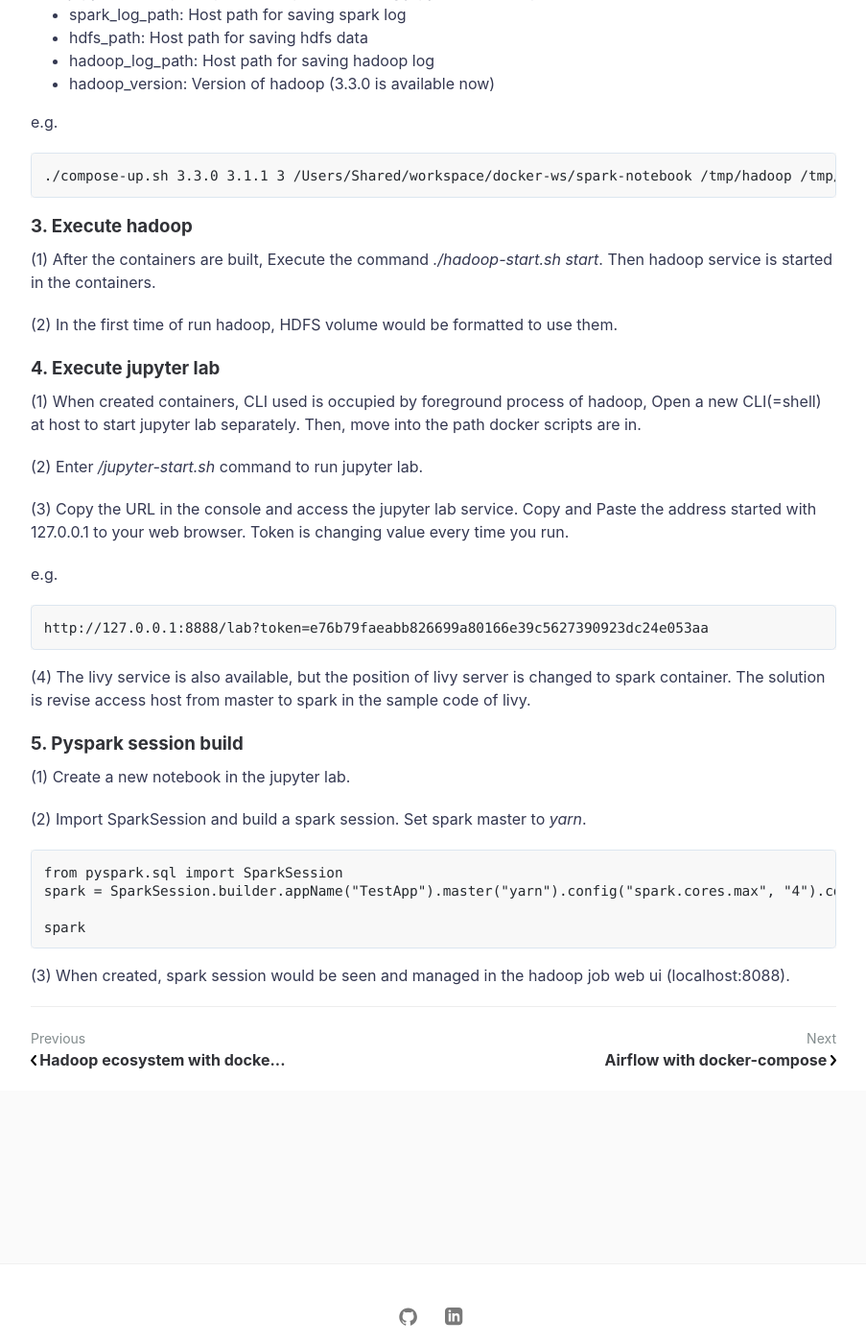
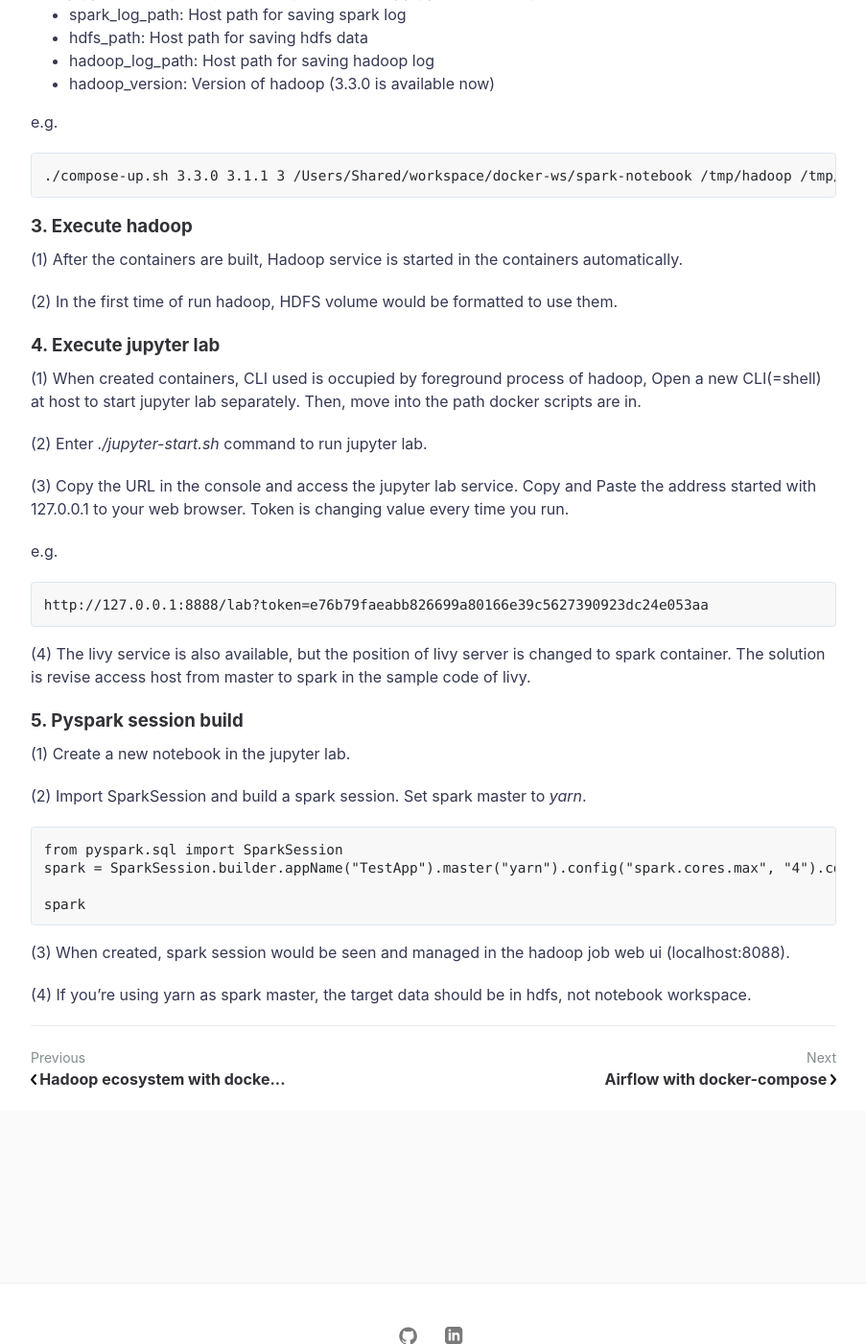
Before and after one commit to hjben/hjben.github.io, a Jekyll site: the page built from _posts/2021-05-26-spark-cluster.md, in a window 1280 px wide and 1400 px high, scrolled down 5604 px. Shown: the whole window at 96% size, without its empty margins (188-1091 px from the left). Built offline with Jekyll 4.4.1, drawn with Linux system fonts in a browser that asks for light colours; nearby versions of some CDN libraries; comment, search, counter and statistics services are not loaded; some of the changed text lies outside the part shown.

Commit message:
Update 2021-05-26-spark-cluster.md

````diff
--- a/_posts/2021-05-26-spark-cluster.md
+++ b/_posts/2021-05-26-spark-cluster.md
@@ -39,7 +39,7 @@ Sub-folders related on: jupyter-lab, spark
 The version of image maybe changed up, with update of the open-source version.
 ```
 docker pull hjben/spark:3.1.1-jdk1.8.0
-docker pull hjben/spark-livy:3.1.1
+docker pull hjben/spark:3.1.1-livy
 docker pull hjben/jupyter-lab:spark-livy
 ```
 
@@ -162,14 +162,14 @@ e.g.
 ```
 
 ### 3. Execute hadoop
-(1) After the containers are built, Execute the command _./hadoop-start.sh start_. Then hadoop service is started in the containers.
+(1) After the containers are built, Hadoop service is started in the containers automatically.
 
 (2) In the first time of run hadoop, HDFS volume would be formatted to use them.
 
 ### 4. Execute jupyter lab
 (1) When created containers, CLI used is occupied by foreground process of hadoop, Open a new CLI(=shell) at host to start jupyter lab separately. Then, move into the path docker scripts are in.
 
-(2) Enter _/jupyter-start.sh_ command to run jupyter lab.
+(2) Enter _./jupyter-start.sh_ command to run jupyter lab.
 
 (3) Copy the URL in the console and access the jupyter lab service. Copy and Paste the address started with 127.0.0.1 to your web browser. Token is changing value every time you run.
 
@@ -192,3 +192,5 @@ spark
 ```
 
 (3) When created, spark session would be seen and managed in the hadoop job web ui (localhost:8088).
+
+(4) If you're using yarn as spark master, the target data should be in hdfs, not notebook workspace.
````
